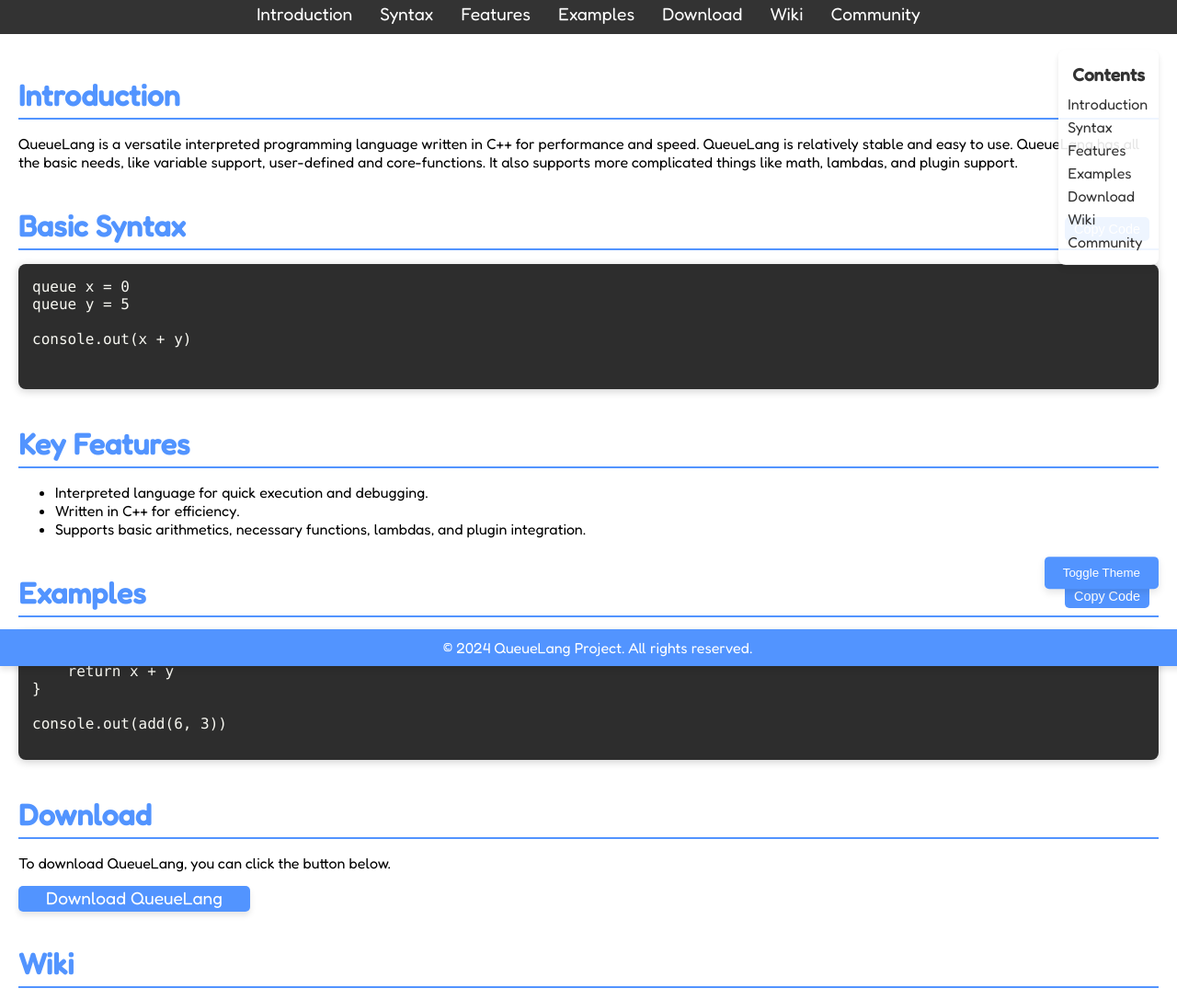
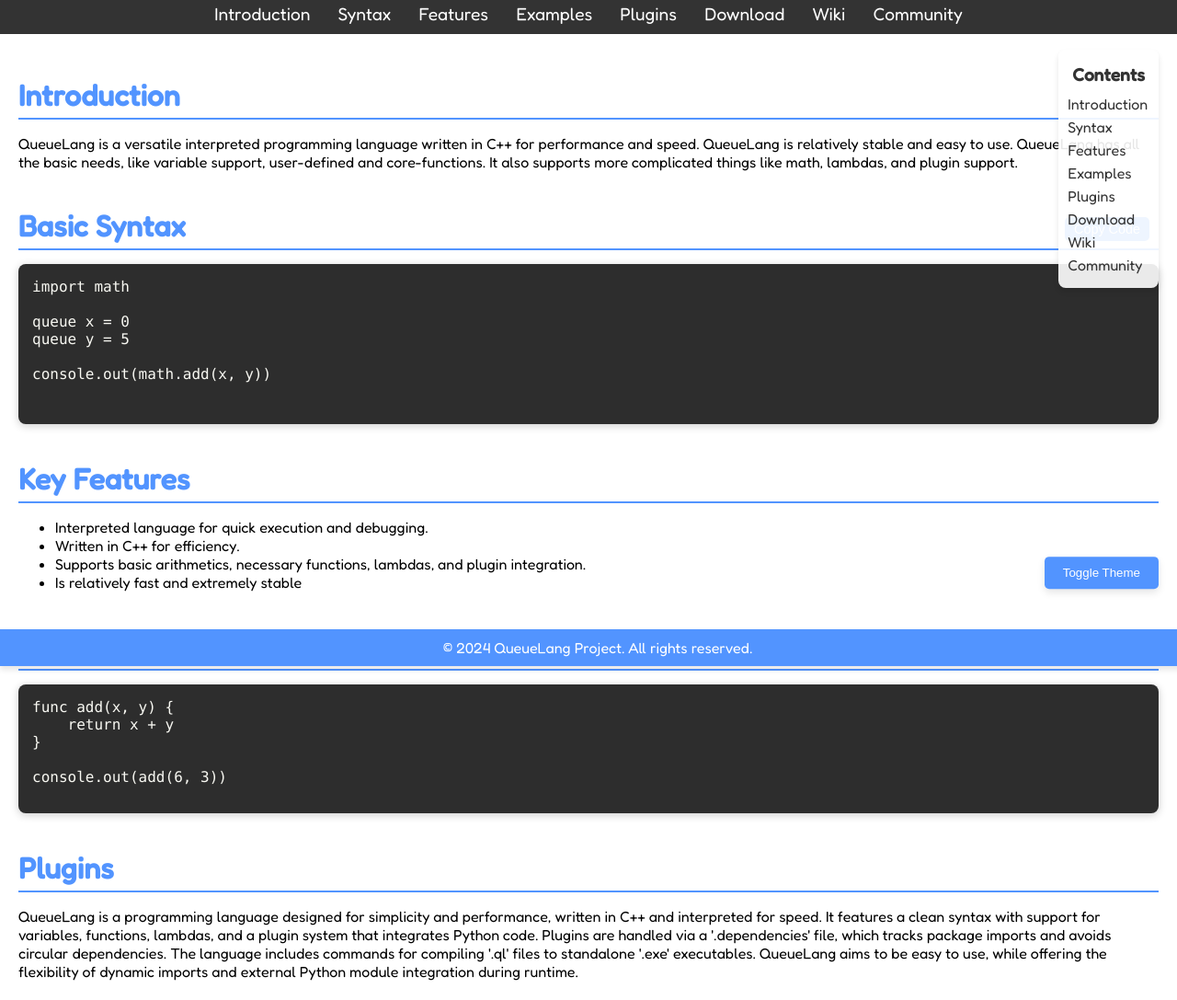
Before and after one commit to QueueLang/QueueLang.github.io, a plain HTML site: page index.html in a window 1280 px wide. Shown: the part 76-1163 px from the top of the page at 92% size. Drawn offline with Linux system fonts and the light colour scheme.

Commit message:
Update index.html

```diff
--- a/index.html
+++ b/index.html
@@ -283,6 +283,7 @@ header, footer {
         <a href="#syntax" class="nav-link">Syntax</a>
         <a href="#features" class="nav-link">Features</a>
         <a href="#examples" class="nav-link">Examples</a>
+        <a href="#plugins" class="nav-link">Plugins</a>
         <a href="#download" class="nav-link">Download</a>
         <a href="#wiki" class="nav-link">Wiki</a>
         <a href="#community" class="nav-link">Community</a>
@@ -295,6 +296,7 @@ header, footer {
             <li><a href="#syntax" class="contents-link">Syntax</a></li>
             <li><a href="#features" class="contents-link">Features</a></li>
             <li><a href="#examples" class="contents-link">Examples</a></li>
+            <li><a href="#plugins" class="contents-link">Plugins</a></li>
             <li><a href="#download" class="contents-link">Download</a></li>
             <li><a href="#wiki" class="contents-link">Wiki</a></li>
             <li><a href="#community" class="contents-link">Community</a></li>
@@ -308,10 +310,12 @@ header, footer {
         </section>
         <section id="syntax">
             <h2>Basic Syntax</h2>
-            <pre><code>queue x = 0
+            <pre><code>import math
+
+queue x = 0
 queue y = 5
 
-console.out(x + y)</code>
+console.out(math.add(x, y))</code>
                 <button class="copy-button" onclick="copyCode(this)">Copy Code</button>
 
 </pre>
@@ -322,6 +326,7 @@ console.out(x + y)</code>
                 <li>Interpreted language for quick execution and debugging.</li>
                 <li>Written in C++ for efficiency.</li>
                 <li>Supports basic arithmetics, necessary functions, lambdas, and plugin integration.</li>
+                <li>Is relatively fast and extremely stable</li>
             </ul>
         </section>
         <section id="examples">
@@ -333,6 +338,10 @@ console.out(x + y)</code>
 console.out(add(6, 3))</code>
 <button class="copy-button" onclick="copyCode(this)">Copy Code</button>
 </pre>
+        </section>
+        <section id="plugins">
+            <h2>Plugins</h2>
+            <p>QueueLang is a programming language designed for simplicity and performance, written in C++ and interpreted for speed. It features a clean syntax with support for variables, functions, lambdas, and a plugin system that integrates Python code. Plugins are handled via a '.dependencies' file, which tracks package imports and avoids circular dependencies. The language includes commands for compiling '.ql' files to standalone '.exe' executables. QueueLang aims to be easy to use, while offering the flexibility of dynamic imports and external Python module integration during runtime.</p>
         </section>
         <section id="download">
             <h2>Download</h2>
```
